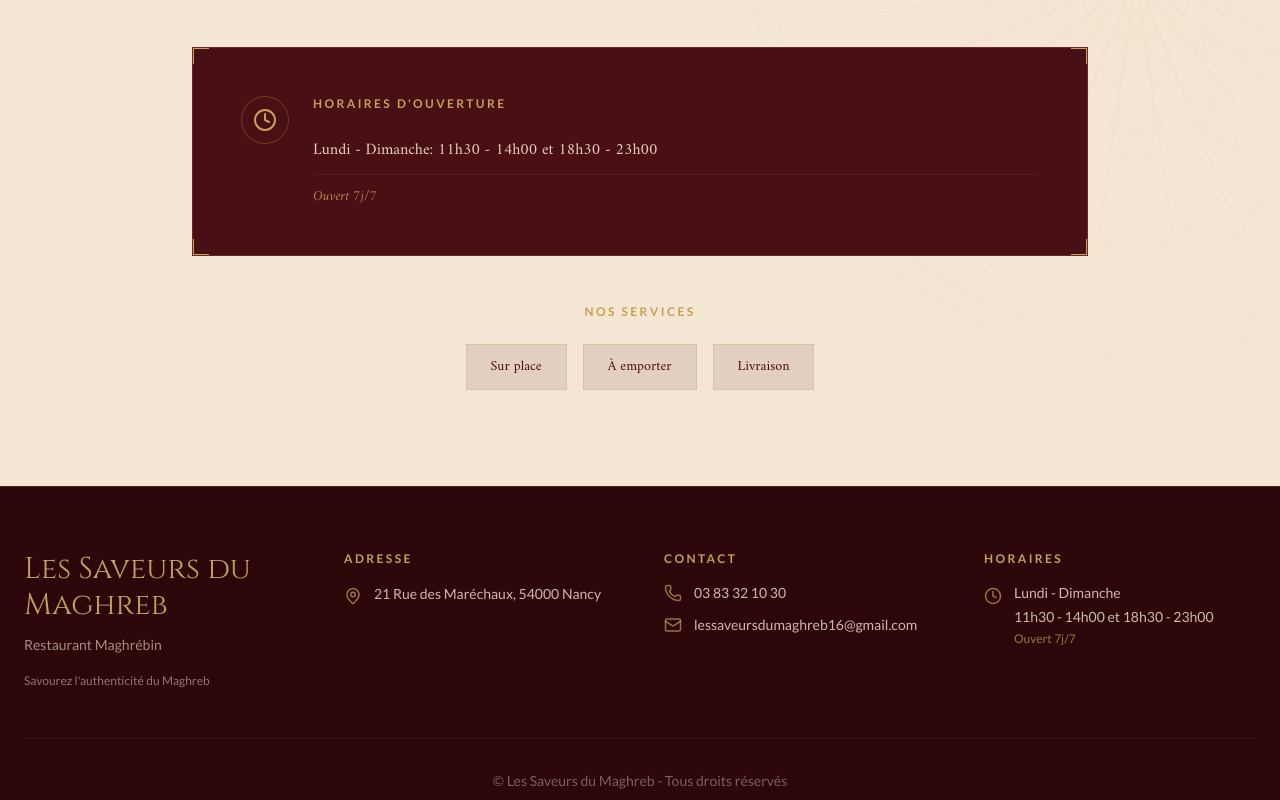
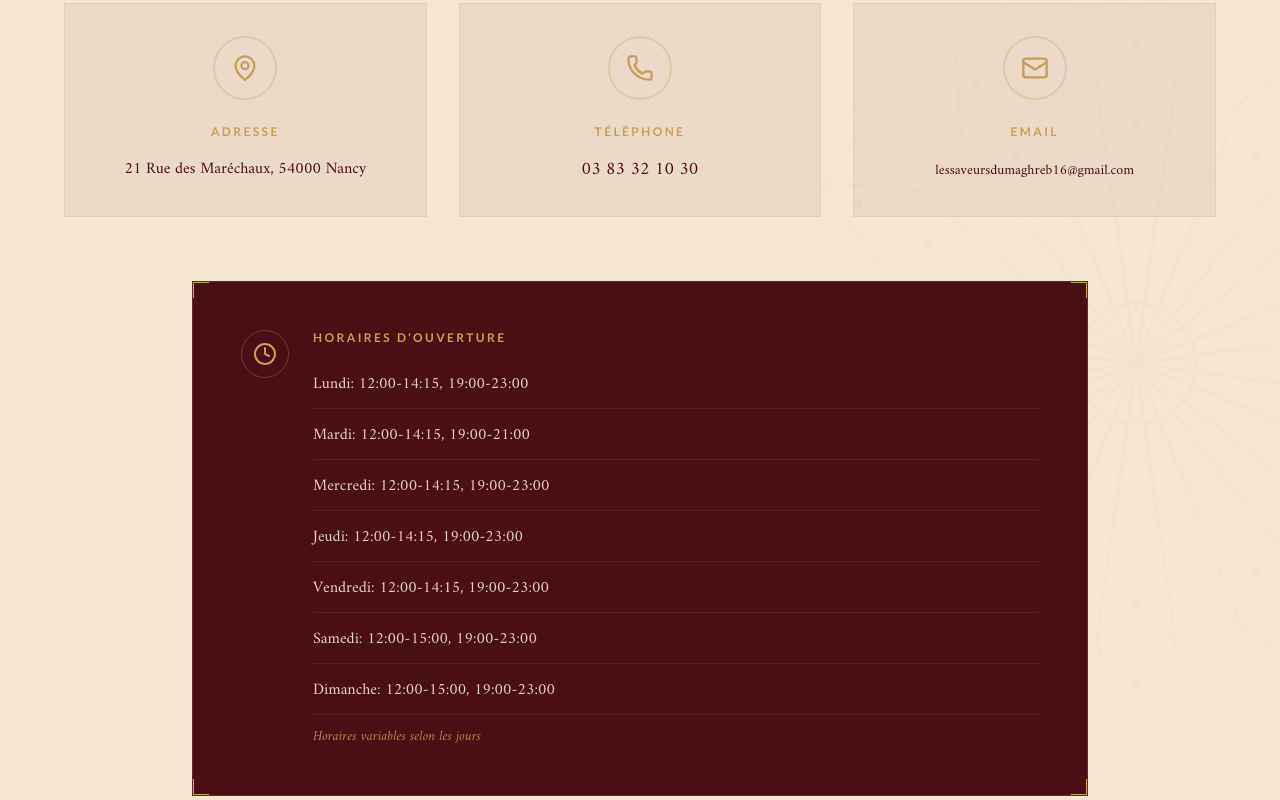
Before and after one commit to webgroupehaque/les-saveurs-du-maghreb, a React (Vite) app: page / in a window 1280 px wide. Shown: the part 8260-9060 px from the top of the page. Built offline with nearby package versions, Linux system fonts and the light colour scheme.

Commit message:
horraire

```diff
--- a/components/Footer.tsx
+++ b/components/Footer.tsx
@@ -50,8 +50,7 @@ export const Footer: React.FC = () => {
                 <div className="flex items-start gap-3 justify-center md:justify-start">
                     <Clock size={18} className="text-brand-gold/70 mt-1 flex-shrink-0" />
                     <div className="text-brand-cream/80 text-sm space-y-1">
-                        <p>Lundi - Dimanche</p>
-                        <p>{RESTAURANT_INFO.hours.weekdays}</p>
+                        <p className="text-xs">Voir horaires détaillés</p>
                         <p className="text-brand-gold/70 text-xs mt-2">{RESTAURANT_INFO.hours.detail}</p>
                     </div>
                 </div>
--- a/constants.ts
+++ b/constants.ts
@@ -18,8 +18,8 @@ export const RESTAURANT_INFO = {
     email: 'lessaveursdumaghreb16@gmail.com'
   },
   hours: {
-    weekdays: '11h30 - 14h00 et 18h30 - 23h00',
-    detail: 'Ouvert 7j/7'
+    weekdays: '12:00-14:15 et 19:00-23:00',
+    detail: 'Horaires variables selon les jours'
   },
   services: ['Sur place', 'À emporter', 'Livraison'],
   specialties: ['Couscous Royal', 'Tajines traditionnels', 'Grillades maison']
@@ -30,7 +30,13 @@ export const CONTACT_INFO: ContactInfo = {
   email: "lessaveursdumaghreb16@gmail.com",
   address: "21 Rue des Maréchaux, 54000 Nancy",
   openingHours: [
-    "Lundi - Dimanche: 11h30 - 14h00 et 18h30 - 23h00"
+    "Lundi: 12:00-14:15, 19:00-23:00",
+    "Mardi: 12:00-14:15, 19:00-21:00",
+    "Mercredi: 12:00-14:15, 19:00-23:00",
+    "Jeudi: 12:00-14:15, 19:00-23:00",
+    "Vendredi: 12:00-14:15, 19:00-23:00",
+    "Samedi: 12:00-15:00, 19:00-23:00",
+    "Dimanche: 12:00-15:00, 19:00-23:00"
   ]
 };
 
```
